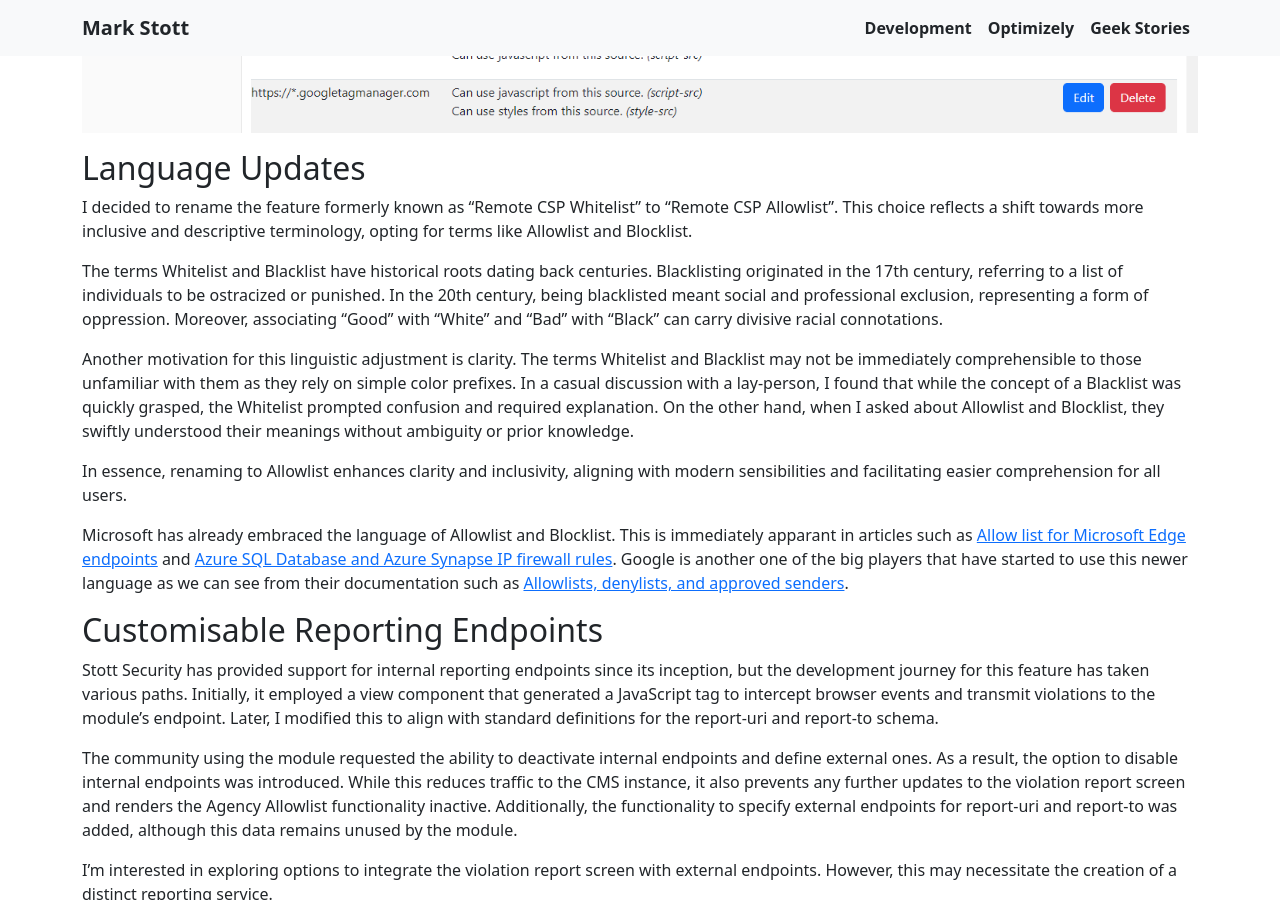
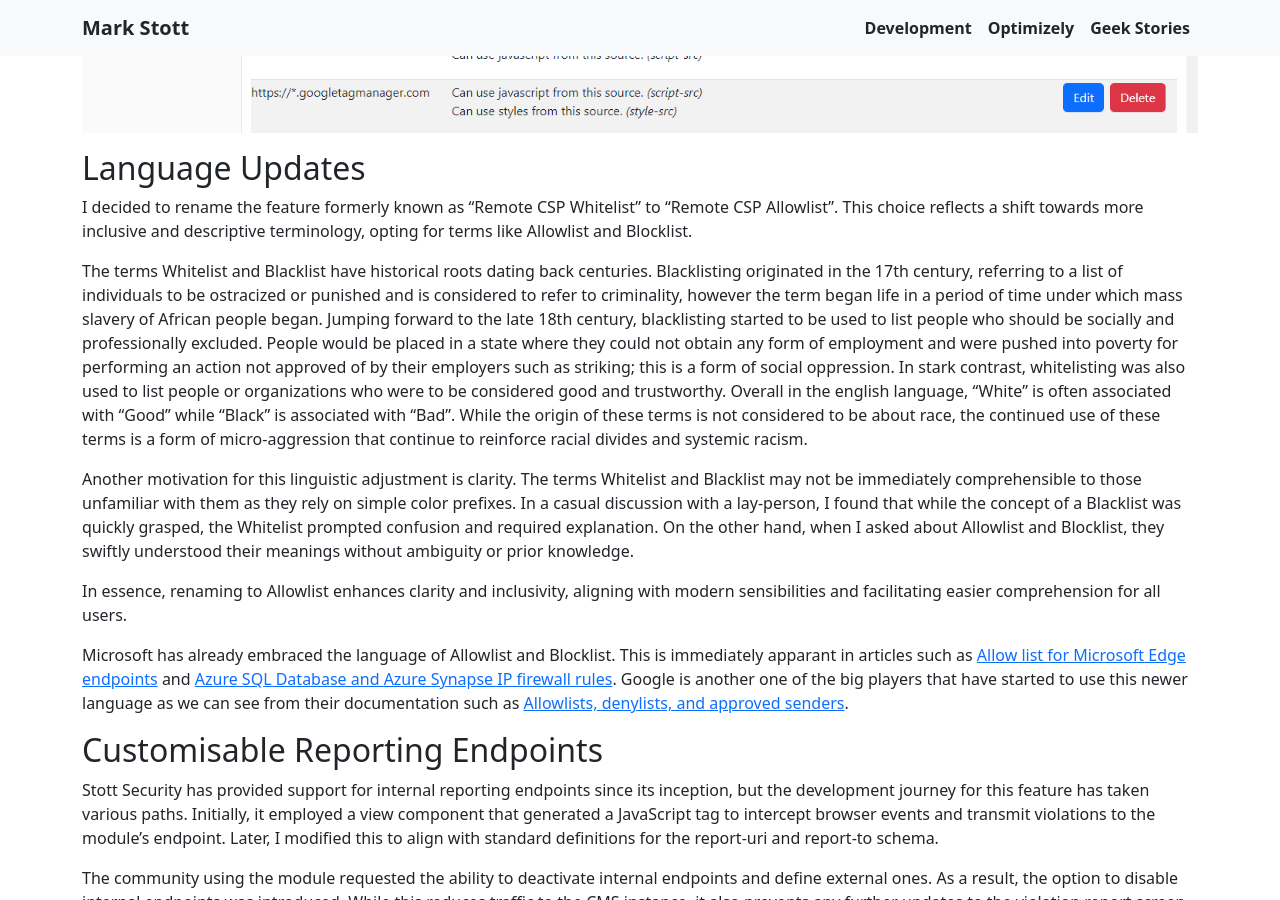
Before and after one commit to GeekInTheNorth/GeekInTheNorth.github.io, a Jekyll site: the page built from _posts/2024-05-17-stott-security-2-x.md, in a window 1280 px wide and 900 px high, scrolled down 2426 px. Built offline with Jekyll 4.4.1, drawn with Linux system fonts in a browser that asks for light colours; some of the changed text lies outside the part shown.

Commit message:
Update 2024-05-17-stott-security-2-x.md

```diff
--- a/_posts/2024-05-17-stott-security-2-x.md
+++ b/_posts/2024-05-17-stott-security-2-x.md
@@ -35,7 +35,7 @@ To enhance user experience on these tabs, I've introduced the option to filter t
 
 I decided to rename the feature formerly known as "Remote CSP Whitelist" to "Remote CSP Allowlist". This choice reflects a shift towards more inclusive and descriptive terminology, opting for terms like Allowlist and Blocklist.
 
-The terms Whitelist and Blacklist have historical roots dating back centuries. Blacklisting originated in the 17th century, referring to a list of individuals to be ostracized or punished. In the 20th century, being blacklisted meant social and professional exclusion, representing a form of oppression. Moreover, associating "Good" with "White" and "Bad" with "Black" can carry divisive racial connotations.
+The terms Whitelist and Blacklist have historical roots dating back centuries. Blacklisting originated in the 17th century, referring to a list of individuals to be ostracized or punished and is considered to refer to criminality, however the term began life in a period of time under which mass slavery of African people began. Jumping forward to the late 18th century, blacklisting started to be used to list people who should be socially and professionally excluded.  People would be placed in a state where they could not obtain any form of employment and were pushed into poverty for performing an action not approved of by their employers such as striking; this is a form of social oppression.  In stark contrast, whitelisting was also used to list people or organizations who were to be considered good and trustworthy. Overall in the english language, "White" is often associated with "Good" while "Black" is associated with "Bad".  While the origin of these terms is not considered to be about race, the continued use of these terms is a form of micro-aggression that continue to reinforce racial divides and systemic racism.
 
 Another motivation for this linguistic adjustment is clarity. The terms Whitelist and Blacklist may not be immediately comprehensible to those unfamiliar with them as they rely on simple color prefixes. In a casual discussion with a lay-person, I found that while the concept of a Blacklist was quickly grasped, the Whitelist prompted confusion and required explanation. On the other hand, when I asked about Allowlist and Blocklist, they swiftly understood their meanings without ambiguity or prior knowledge.
 
@@ -101,3 +101,5 @@ In testing, there was a minimum reduction of 95% in all DB Context instantiation
 ## References
 
 - The Shelf: [Allowlisting vs. Whitelisting: Why the Industry is Retiring the Term “Whitelisting”](https://www.theshelf.com/industry-news/allowlisting-vs-whitelisting/)
+- National Library of Medicine [“Blacklists” and “whitelists”: a salutary warning concerning the prevalence of racist language in discussions of predatory publishing](https://www.ncbi.nlm.nih.gov/pmc/articles/PMC6148600/)
+- Wikipedia : [Blacklisting](https://en.wikipedia.org/wiki/Blacklisting)
```
